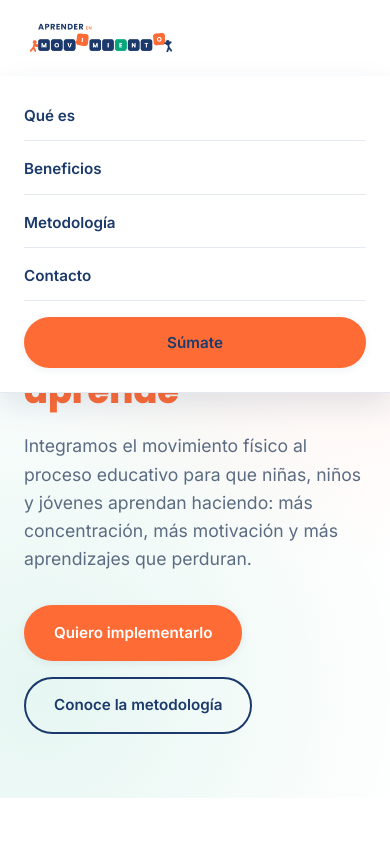
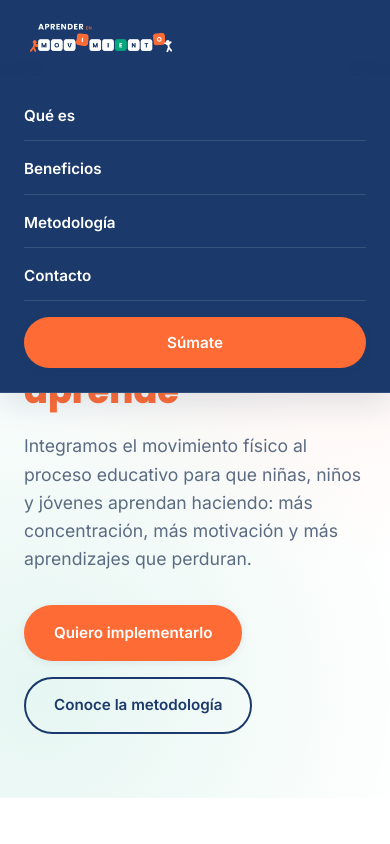
Before and after one commit to cacorojasgon/web_aprenderenmovimiento, a plain HTML site: page index.html in a window 390 px wide. Both pictures are taken after a click on the button "Abrir menú de navegación". Shown: the top 844 px of the page. Drawn offline with Linux system fonts and the light colour scheme.

Commit message:
Header navy con logo de fondo transparente
Genera assets/logo-header.png (variante del logo para fondo de color,
con el navy removido vía flood-fill) y actualiza el banner superior
a fondo navy con nav en blanco, incluyendo el menú móvil.

```diff
--- a/css/styles.css
+++ b/css/styles.css
@@ -101,9 +101,8 @@ p { margin: 0 0 1em; color: var(--text-soft); }
   position: sticky;
   top: 0;
   z-index: 100;
-  background: rgba(255, 255, 255, 0.92);
-  backdrop-filter: blur(8px);
-  border-bottom: 1px solid var(--border);
+  background: var(--navy);
+  border-bottom: 1px solid rgba(255, 255, 255, 0.1);
 }
 .header-inner {
   display: flex;
@@ -121,7 +120,7 @@ p { margin: 0 0 1em; color: var(--text-soft); }
 .primary-nav a {
   font-weight: 600;
   font-size: 0.95rem;
-  color: var(--navy);
+  color: #fff;
 }
 .primary-nav a:not(.btn):hover { color: var(--orange); }
 .nav-cta { padding: 10px 22px; }
@@ -142,7 +141,7 @@ p { margin: 0 0 1em; color: var(--text-soft); }
   display: block;
   height: 3px;
   border-radius: 2px;
-  background: var(--navy);
+  background: #fff;
   transition: transform 0.2s ease, opacity 0.2s ease;
 }
 
@@ -377,8 +376,8 @@ p { margin: 0 0 1em; color: var(--text-soft); }
     top: 76px;
     left: 0;
     right: 0;
-    background: #fff;
-    border-bottom: 1px solid var(--border);
+    background: var(--navy);
+    border-bottom: 1px solid rgba(255, 255, 255, 0.1);
     flex-direction: column;
     align-items: stretch;
     padding: 16px 24px 24px;
@@ -387,7 +386,7 @@ p { margin: 0 0 1em; color: var(--text-soft); }
     display: none;
   }
   .primary-nav.open { display: flex; }
-  .primary-nav a { padding: 12px 0; border-bottom: 1px solid var(--border); }
+  .primary-nav a { padding: 12px 0; border-bottom: 1px solid rgba(255, 255, 255, 0.12); }
   .nav-cta { margin-top: 12px; text-align: center; border-bottom: none !important; }
   .benefits-grid { grid-template-columns: 1fr; }
   .section { padding: 64px 0; }
--- a/index.html
+++ b/index.html
@@ -19,7 +19,7 @@
 <header class="site-header" id="inicio">
   <div class="container header-inner">
     <a href="#inicio" class="brand" aria-label="Aprender en Movimiento - Inicio">
-      <img src="assets/logo.png" alt="Aprender en Movimiento" class="brand-logo">
+      <img src="assets/logo-header.png" alt="Aprender en Movimiento" class="brand-logo">
     </a>
 
     <button class="nav-toggle" id="navToggle" aria-expanded="false" aria-controls="primaryNav" aria-label="Abrir menú de navegación">
```
Also changed, not shown: assets/logo-header.png (added).
